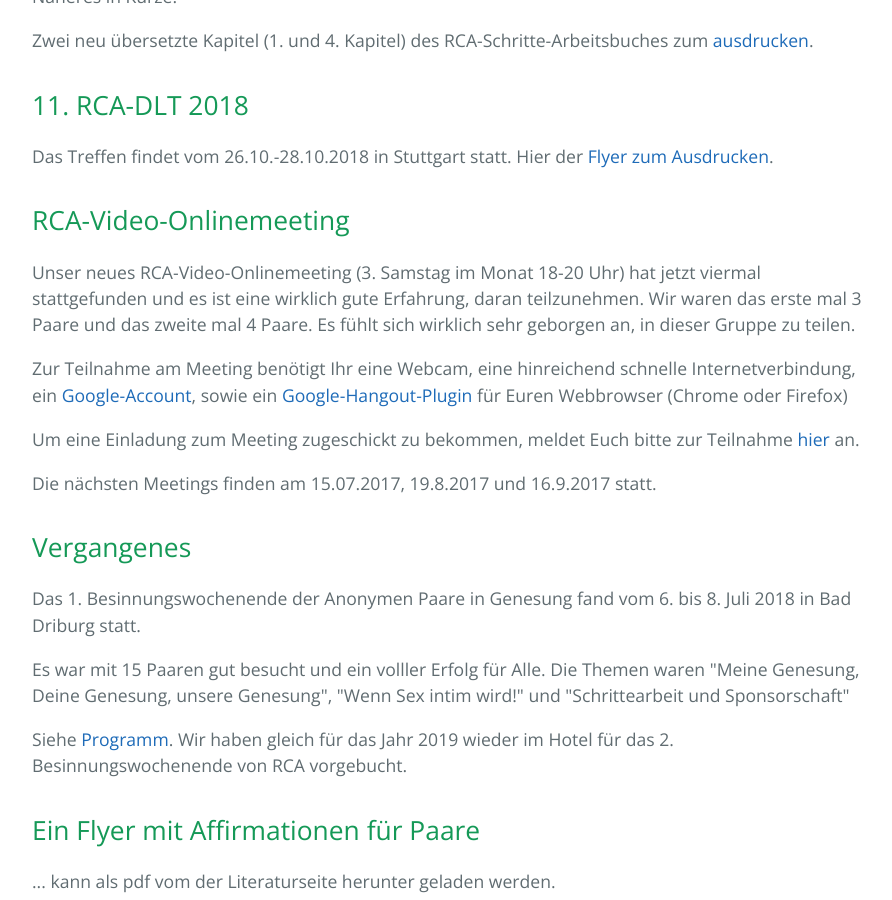
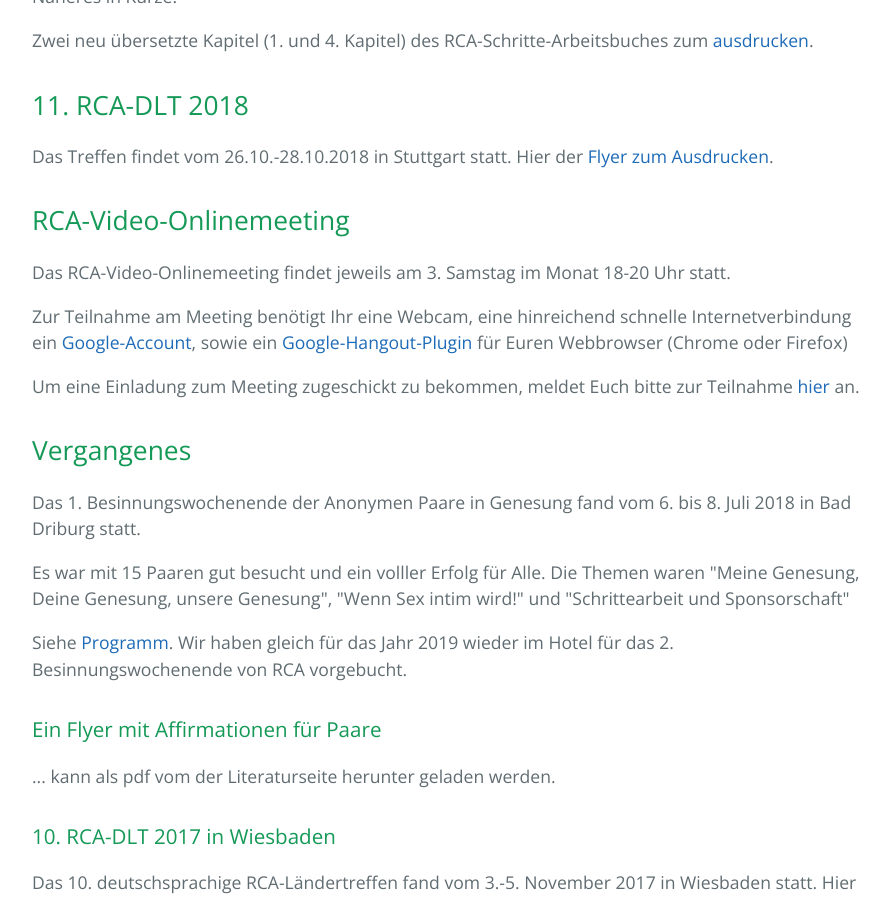
Before and after one commit to rcadeutschland/rcadeutschland.github.io, a Jekyll site: the page built from index.html, in a window 1280 px wide and 900 px high, scrolled down 486 px. Shown: the whole window, without its empty margins (192-1084 px from the left). Built offline with Jekyll 4.4.1, drawn with Linux system fonts in a browser that asks for light colours; nearby versions of some CDN libraries; some of the changed text lies outside the part shown.

Commit message:
Update index.html

```diff
--- a/index.html
+++ b/index.html
@@ -7,20 +7,18 @@ title: RCA Home
 <p>Das 2. Besinnungswochenende von RCA wird im Juni/Juli 2019 wieder in Bad Driburg stattfinden. Näheres in Kürze.</p>
 
 <p>Zwei neu übersetzte Kapitel (1. und 4. Kapitel) des RCA-Schritte-Arbeitsbuches zum <a href="/Literatur">ausdrucken</a>.</p>
+
 <h2>11. RCA-DLT 2018</h2>
 <p>Das Treffen findet vom 26.10.-28.10.2018 in Stuttgart statt. Hier der <a href="files/RCATreffen2018.pdf">Flyer zum Ausdrucken</a>.</p>
 
 <h2>RCA-Video-Onlinemeeting</h2>
-<p>Unser neues RCA-Video-Onlinemeeting (3. Samstag im Monat 18-20 Uhr) hat jetzt viermal stattgefunden
- und es ist eine wirklich gute Erfahrung, daran teilzunehmen.
- Wir waren das erste mal 3 Paare und das zweite mal 4 Paare. Es fühlt sich wirklich sehr geborgen an, in dieser Gruppe zu teilen.</p>
-<p>Zur Teilnahme am Meeting benötigt Ihr eine Webcam, eine hinreichend schnelle Internetverbindung,
+
+<p>Das RCA-Video-Onlinemeeting findet jeweils am 3. Samstag im Monat 18-20 Uhr statt.</p>
+<p>Zur Teilnahme am Meeting benötigt Ihr eine Webcam, eine hinreichend schnelle Internetverbindung
  ein <a href="https://accounts.google.com/SignUp">Google-Account</a>,
  sowie ein <a href="https://hangouts.google.com/">Google-Hangout-Plugin</a> für Euren Webbrowser (Chrome oder Firefox)</p>
 <p>Um eine Einladung zum Meeting zugeschickt zu bekommen, meldet Euch bitte zur
  Teilnahme <a href="mailto:kontakt@recovering-couples.de?subject=[Anmeldung zum RCA-Online-Meeting]">hier</a> an.</p>
-<p>Die nächsten Meetings finden am 15.07.2017, 19.8.2017 und 16.9.2017 statt.</p>
-
 
 <h2>Vergangenes</h2>
 
@@ -28,14 +26,14 @@ title: RCA Home
 <p>Es war mit 15 Paaren gut besucht und ein volller Erfolg für Alle. Die Themen waren "Meine Genesung, Deine Genesung, unsere Genesung", "Wenn Sex intim wird!" und "Schrittearbeit und Sponsorschaft"</p>
 <p>Siehe <a href="files/FlyerRCABesinnungswochenende2018.pdf">Programm</a>. Wir haben gleich für das Jahr 2019 wieder im Hotel für das 2. Besinnungswochenende von RCA vorgebucht.</p>
 
-<h2>Ein Flyer mit Affirmationen für Paare</h2>
+<h3>Ein Flyer mit Affirmationen für Paare</h3>
 <p>... kann als pdf vom der Literaturseite herunter geladen werden.</p>
 
 
-<h2>10. RCA-DLT 2017 in Wiesbaden</h2>
+<h3>10. RCA-DLT 2017 in Wiesbaden</h3>
 <p>Das 10. deutschsprachige RCA-Ländertreffen fand vom 3.-5. November 2017 in Wiesbaden
  statt. Hier der <a href="files/FlyerRCADLT2017.pdf">Flyer zum Ausdrucken</a>.</p>
-<h2>Übersetzung der Literatur</h2>
+<h3>Übersetzung der Literatur</h3>
 <p>Das 4. Kapitel des blauen Buches von RCA ist fertig übersetzt worden (Danke Christiane und Roberto) und steht auf
  der <a href="/Literatur">Literaturseite</a> zum download bereit.</p>
 <p>Die vom Übersetzungsteam (durch WSO bestätigt) übersetzte Literatur wird nun an das WSO übermittelt, mit der Bitte,
@@ -43,10 +41,3 @@ um Prüfung und Bestätigung. Des weiteren soll das gesamte RCA-Buch übersetzt
 Vielen Dank für die tolle Übersetzungsarbeit. Die bisher übersetzten <a href="/Literatur">Kapitel 1, 2, 3 und 4</a> stehen als pdf
 zum download zur Verfügung.</p>
 <p><img src="images/rcamitte2016.jpg"></p>
-
-<h2>Neue Meetings in Hamburg und Berlin gestartet</h2>
-<p>Das Hamburger Meeting startete am 21.01.2017 um 18 Uhr im Stadtteilladen Eimsbüttel, Hellkmap 56</p>
-
-
-<p>Das 9. deutschsprachige Ländertreffen von RCA fand am 8. und 9. Oktober 2016 in Köln statt.
-Es stand unter dem Motto "Gemeinsam schaffen wir es!". <a href="files/RCATreffen2016.pdf">Hier</a> das Programm.</p>
```
